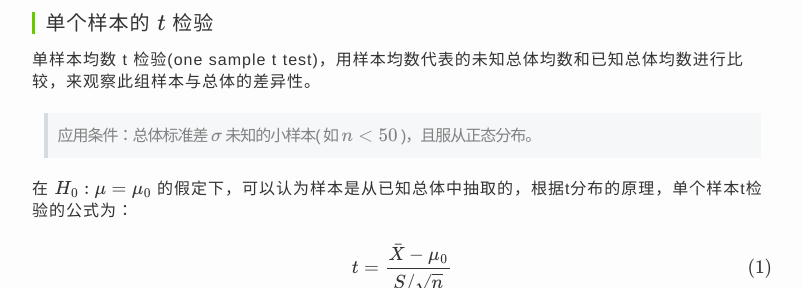
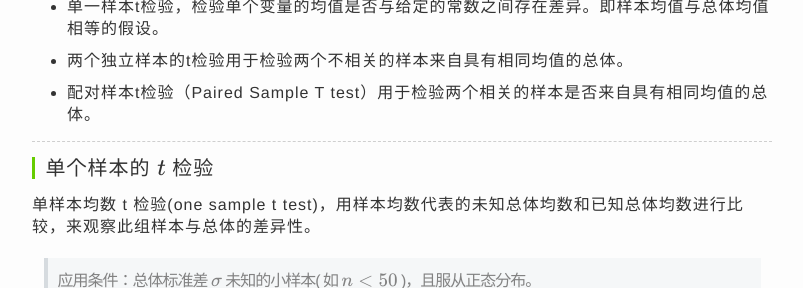
Before and after one commit to charleshm/charleshm.github.io, a Jekyll site: the page built from _posts/2016-03-23-Hypothesis-Testing.md, in a window 1280 px wide and 900 px high, scrolled down 2334 px, cut to the strip 262-550 px from the top of the window. Shown: the whole strip, without its empty margins (238-1041 px from the left). Built offline with Jekyll 4.4.1, drawn with Linux system fonts in a browser that asks for light colours; some web fonts are replaced; formulas are drawn with MathJax 3; comment, search, counter and statistics services are not loaded; some of the changed text lies outside the part shown.

Commit message:
Hypothesis Test

```diff
--- a/_posts/2016-03-23-Hypothesis-Testing.md
+++ b/_posts/2016-03-23-Hypothesis-Testing.md
@@ -60,6 +60,10 @@ P值就是当原假设为真时出现现状或更差的情况的概率。如果P
 
 ![此处输入图片的描述][5]
 
+- 单一样本t检验，检验单个变量的均值是否与给定的常数之间存在差异。即样本均值与总体均值相等的假设。
+- 两个独立样本的t检验用于检验两个不相关的样本来自具有相同均值的总体。
+- 配对样本t检验（Paired Sample T test）用于检验两个相关的样本是否来自具有相同均值的总体。
+
 ----------
 
 #### 单个样本的 $t$ 检验
```
Also changed, not shown: other parts of _posts/2016-03-23-Hypothesis-Testing.md (+0 -5 lines).
